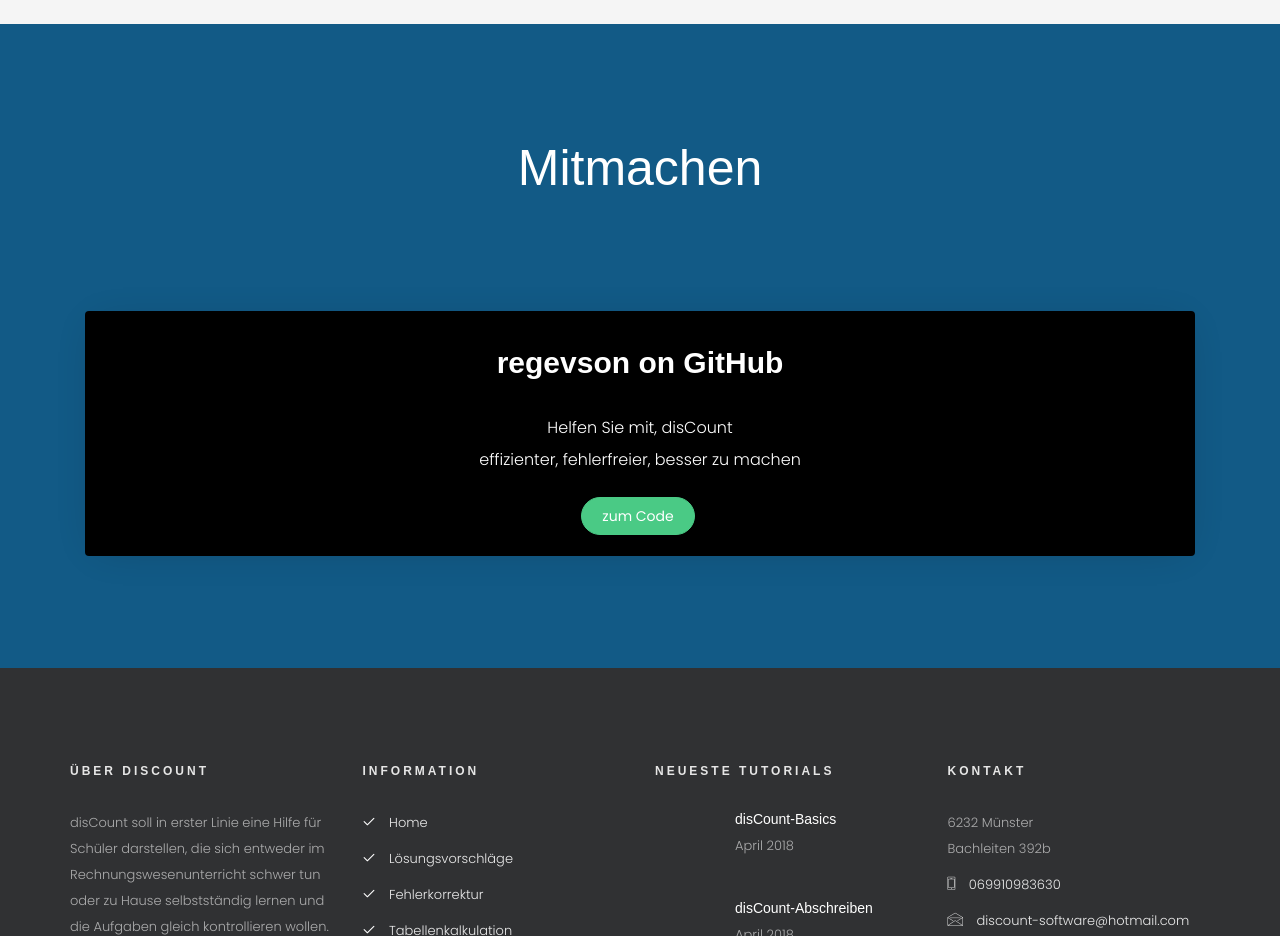
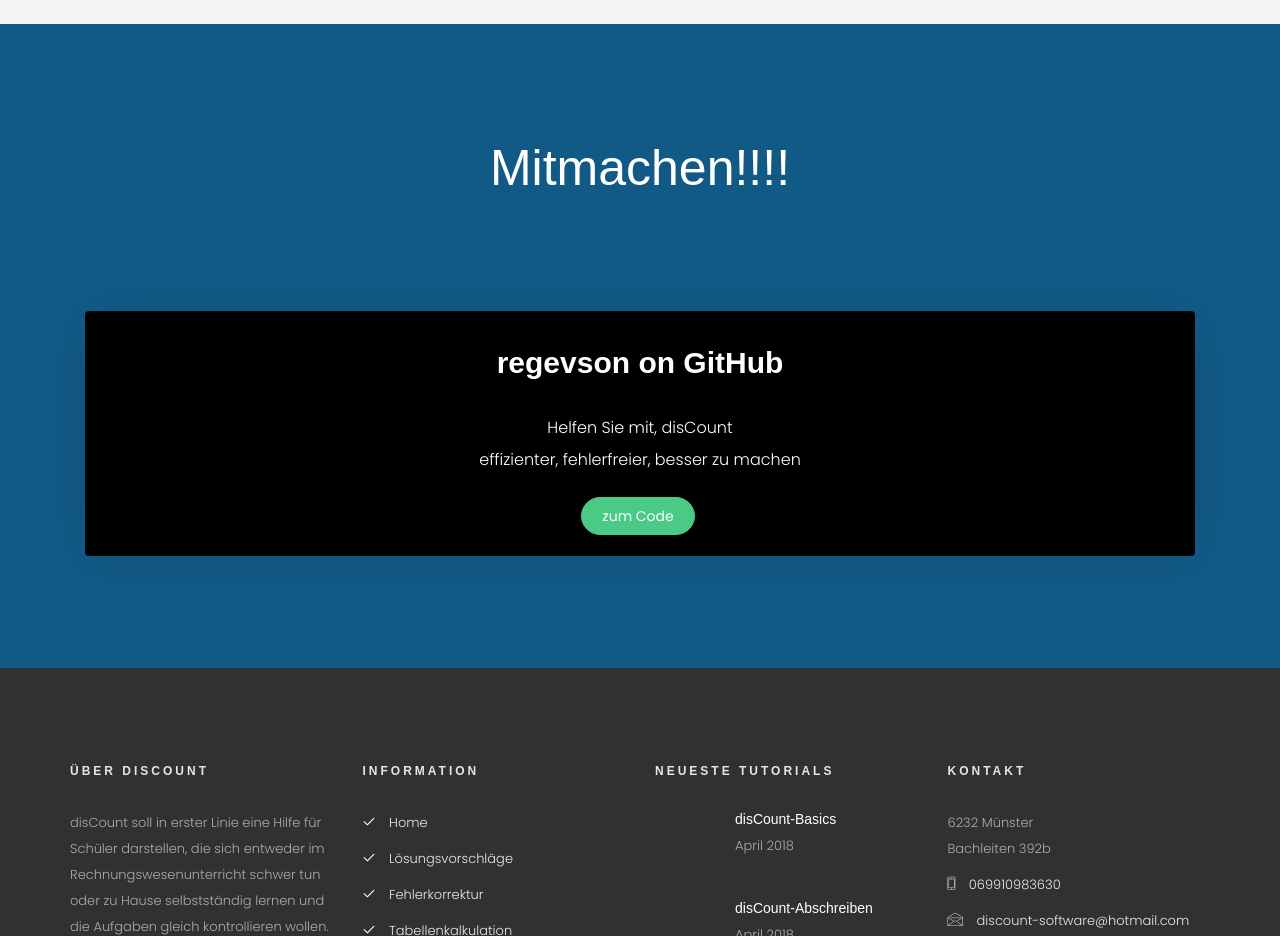
Before and after one commit to regevson/discount-solutions.github.io, a plain HTML site: page index.html in a window 1280 px wide. Shown: the part 4220-5156 px from the top of the page. Drawn offline with nearby package versions, Linux system fonts and the light colour scheme; files whose address does not match are found by name; a web font is replaced by a local one.

Commit message:
Add files via upload

```diff
--- a/index.html
+++ b/index.html
@@ -376,7 +376,7 @@
 			<div class="container">
 				<div class="row">
 					<div class="col-md-8 col-md-offset-2 text-center colorlib-heading animate-box">
-						<h2 style="color:white;">Mitmachen</h2>
+						<h2 style="color:white;">Mitmachen!!!!</h2>
 					</div>
 				</div>
 				<div class="row rowpricing">
```
